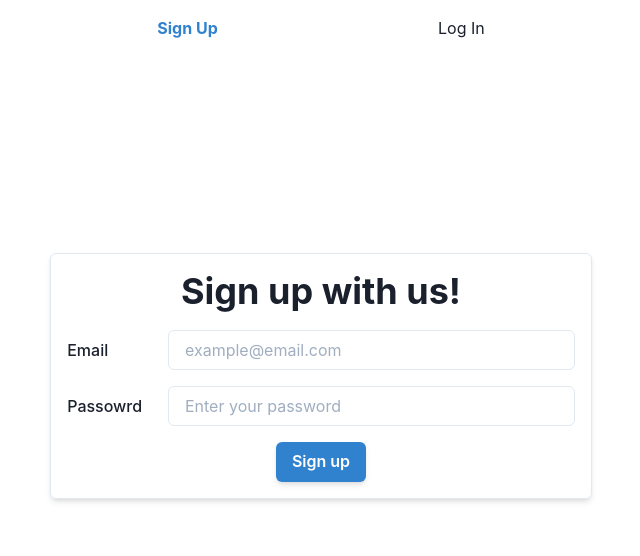
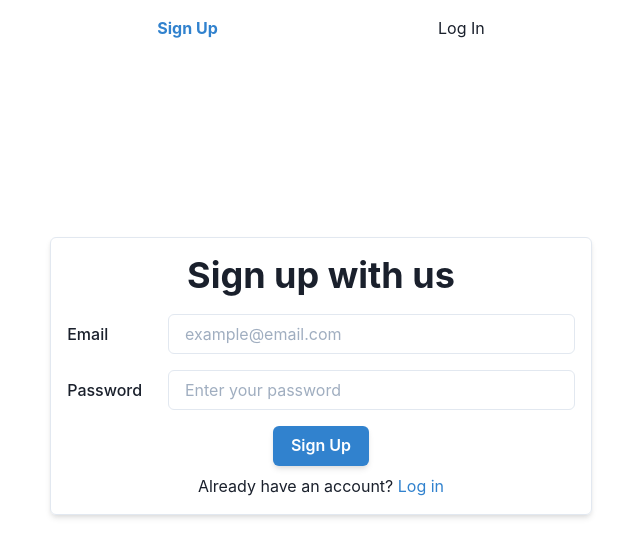
Before and after one commit to ferueda/serverless-microservices-example, a React (Create React App) app in the folder view/: page /signup in a window 1280 px wide. Shown: the top 556 px of the page, without its empty margins (319-959 px from the left). Built offline with nearby package versions, Linux system fonts and the light colour scheme; no server answers.

Commit message:
Refactor SignUp
Refactored using the new Form components created

```diff
--- a/view/src/pages/SignUp.tsx
+++ b/view/src/pages/SignUp.tsx
@@ -1,8 +1,15 @@
 import { useState } from 'react';
-import { Button, Container, FormLabel, Input, Flex, Heading } from '@chakra-ui/react';
+import { Container, Heading, Text } from '@chakra-ui/react';
 import { signUpNewUserWithEmailAndPassword } from '../services/firebase';
 import { postNewUserToDb } from '../services/api';
 import { UserData } from '../interfaces/IuserData';
+
+import FormInput from '../components/Form/FormInput';
+import FormButton from '../components/Form/FormButton';
+import Form from '../components/Form/Form';
+import Link from '../components/shared/Link';
+
+import { ROUTES } from '../utils/constants';
 
 function SignUp() {
   const [email, setEmail] = useState<string>('');
@@ -38,53 +45,34 @@ function SignUp() {
       alignItems="center"
       height="80vh"
     >
-      <Container
-        as="form"
-        display="flex"
-        flexDir="column"
-        alignItems="center"
-        border="1px"
-        borderColor="gray.200"
-        p={4}
-        borderRadius="md"
-        shadow="md"
-        onSubmit={handleSubmit}
-      >
+      <Form onSubmit={handleSubmit}>
         <Heading as="h2" mb={4}>
-          Sign up with us!
+          Sign up with us
         </Heading>
 
-        <Flex alignItems="center" w="100%" justifyContent="space-between">
-          <FormLabel htmlFor="email" width={32} m={0} p={0}>
-            Email
-          </FormLabel>
-          <Input
-            type="email"
+        <FormInput
+          label="Email"
           id="email"
-            name="email"
           placeholder="example@email.com"
           value={email}
           onChange={({ target }) => setEmail(target.value)}
         />
-        </Flex>
 
-        <Flex alignItems="center" w="100%" mt={4}>
-          <FormLabel htmlFor="password" width={32} m={0} p={0}>
-            Passowrd
-          </FormLabel>
-          <Input
+        <FormInput
+          label="Password"
+          id="password"
           type="password"
-            id="password"
-            name="password"
           placeholder="Enter your password"
           value={password}
           onChange={({ target }) => setPassword(target.value)}
         />
-        </Flex>
-        <Button type="submit" mt={4} shadow="md" colorScheme="blue">
-          Sign up
-        </Button>
-      </Container>
+
+        <FormButton type="submit">Sign Up</FormButton>
+
+        <Text mt={2}>
+          Already have an account? <Link to={ROUTES.login}>Log in</Link>
+        </Text>
+      </Form>
     </Container>
   );
 }
```
Lines whose indentation alone changed are shown as unchanged.
